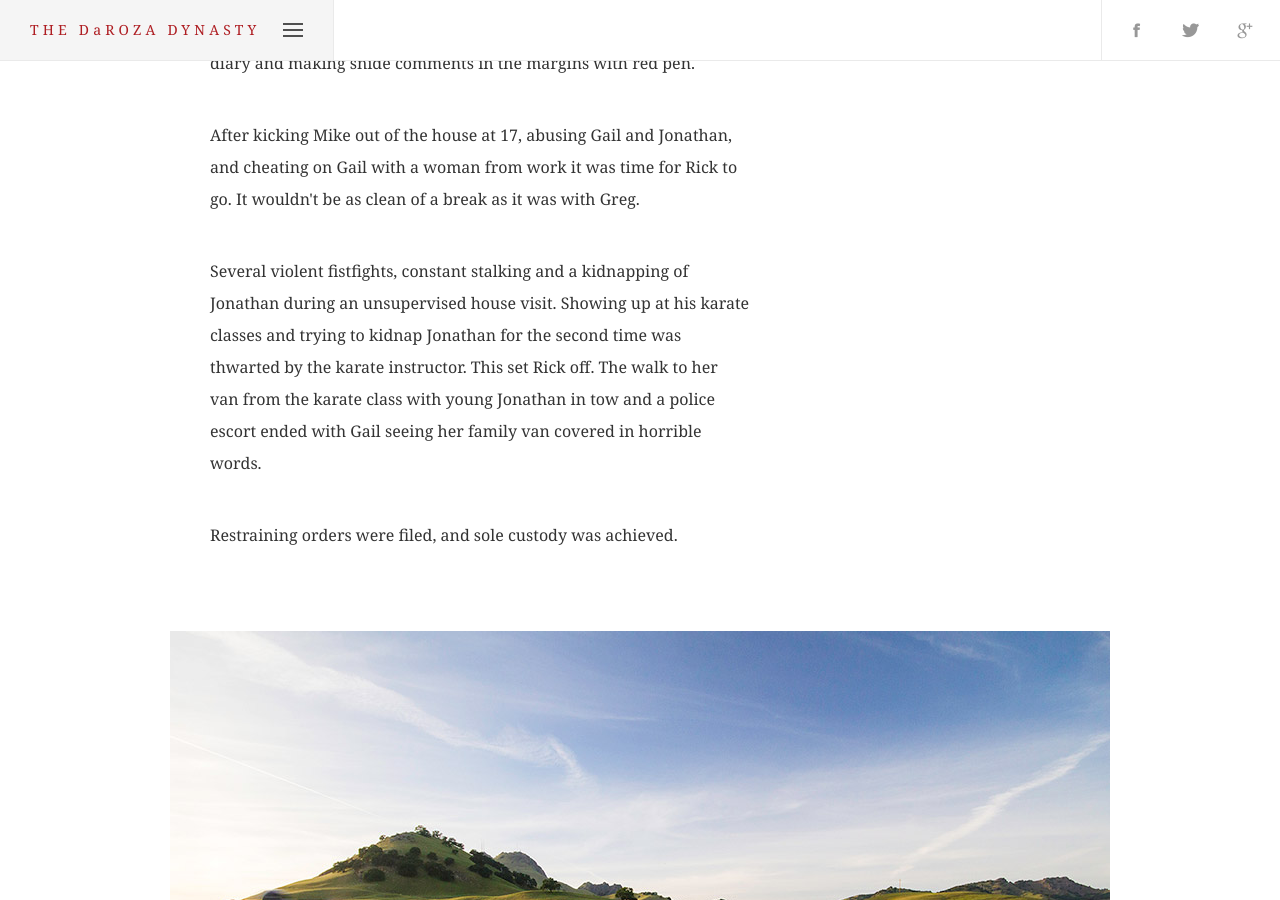
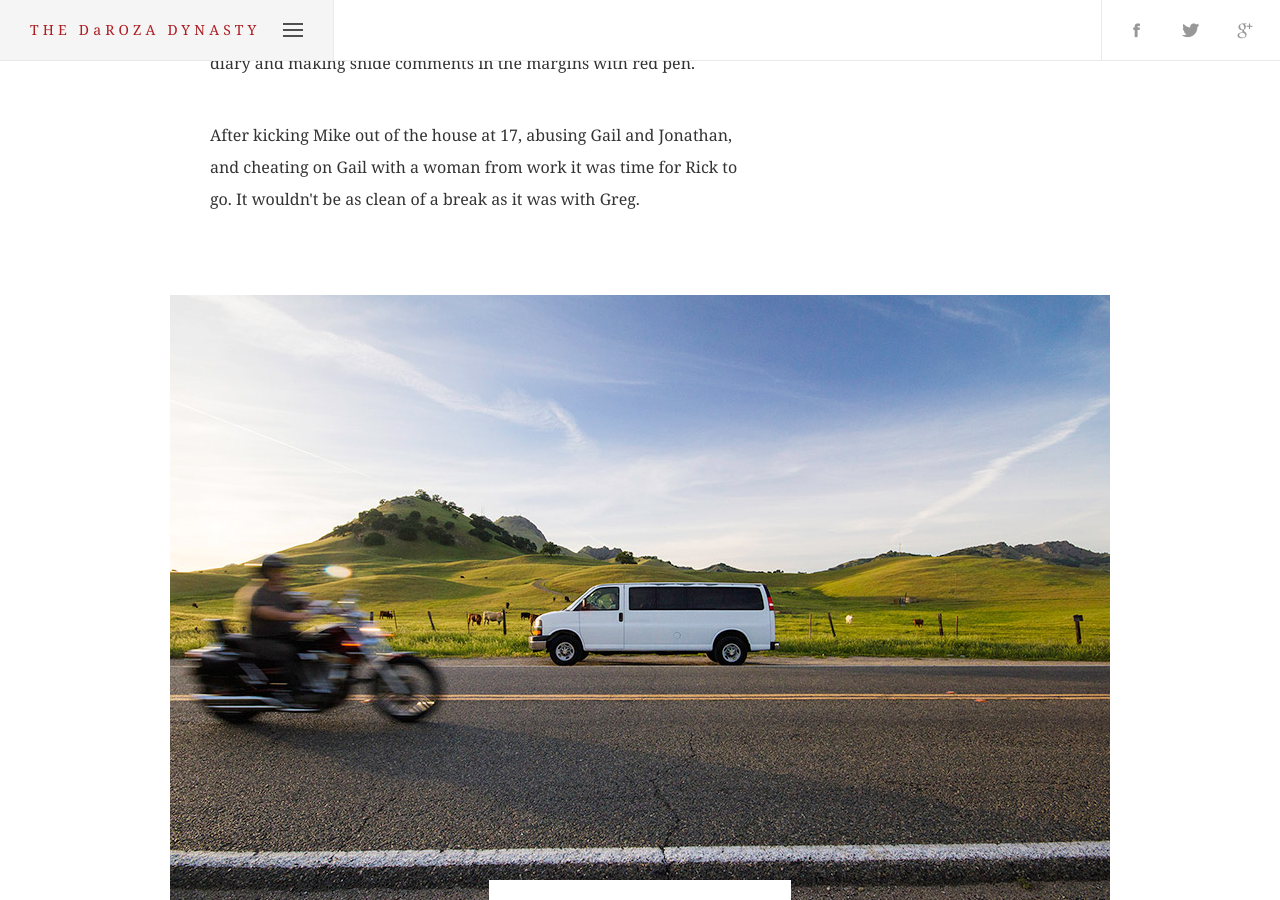
Before and after one commit to travisneilson/DaRoza, a Jekyll site: the page built from _posts/2010-01-07-gail-haggard.html, in a window 1280 px wide and 900 px high, scrolled down 6571 px. Built offline with Jekyll 4.4.1, drawn with Linux system fonts in a browser that asks for light colours.

Commit message:
Content edits

```diff
--- a/_posts/2010-01-07-gail-haggard.html
+++ b/_posts/2010-01-07-gail-haggard.html
@@ -187,9 +187,9 @@ htmlclass: page-profile gail-haggard
 
     <p>After kicking Mike out of the house at 17, abusing Gail and Jonathan, and cheating on Gail with a woman from work it was time for Rick to go. It wouldn't be as clean of a break as it was with Greg.</p>
 
-    <p>Several violent fistfights, constant stalking and a kidnapping of Jonathan during an unsupervised house visit. Showing up at his karate classes and trying to kidnap Jonathan for the second time was thwarted by the karate instructor. This set Rick off. The walk to her van from the karate class with young Jonathan in tow and a police escort ended with Gail seeing her family van covered in horrible words.</p>
+    <!-- <p>Several violent fistfights, constant stalking and a kidnapping of Jonathan during an unsupervised house visit. Showing up at his karate classes and trying to kidnap Jonathan for the second time was thwarted by the karate instructor. This set Rick off. The walk to her van from the karate class with young Jonathan in tow and a police escort ended with Gail seeing her family van covered in horrible words.</p>
 
-    <p>Restraining orders were filed, and sole custody was achieved. </p>
+    <p>Restraining orders were filed, and sole custody was achieved. </p> -->
 
   </section>
 
```
